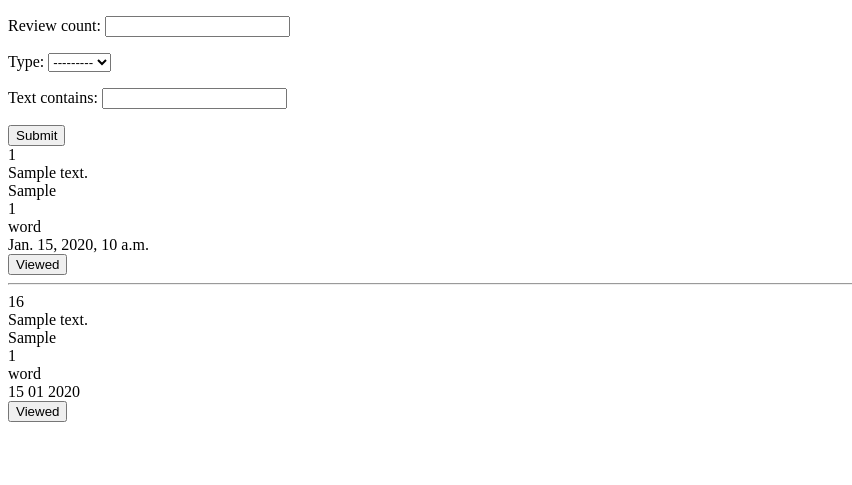
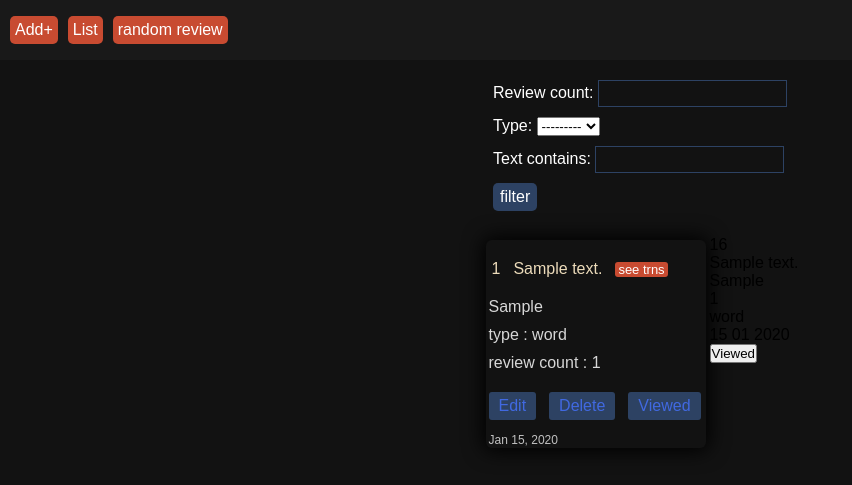
Before and after one commit to alirahmnicode/learnewgu, a Django app: page /vocab/list/ in a window 1280 px wide. Shown: the top 485 px of the page, without its empty margins (0-852 px from the left). Run offline with Django 4.2, Linux system fonts and the light colour scheme; a user stored in the database is signed in; tables that the repository leaves empty hold one stand-in row (values such as "Sample post"); data that the repository does not hold is empty.

Commit message:
add css style

```diff
--- a/core/templates/core/list.html
+++ b/core/templates/core/list.html
@@ -5,30 +5,60 @@
 <title>list of vocabulary</title>
 {% endblock head %}
 
+{% block nav %}
+{% include 'inc/nav.html' %}
+{% endblock nav %}
+
 {% block content %}
+<div class="content">
     <div class="filters">
         <form method="get">
             {{ filter.form.as_p }}
-        <input type="submit" />
+            <input type="submit" value="filter"/>
         </form>
     </div>
-
     <div class="vocabs">
         {% for obj in filter.qs %}
+        <div class="box">
             <div>
-        <div>{{ forloop.counter }}</div>
-        <div>{{obj.text}}</div>
-        <div>{{obj.translation}}</div>
-        <div class="view-count">{{obj.review_count}}</div>
-        <div>{{obj.type}}</div>
-        <div>{{obj.created}}</div>
-        <div>
-            <input type="hidden" name="pk" value="{{vocab.pk}}">
-            <button class="viewed">Viewed</button>
+                <div class="text mr">
+                    <div class="mr">{{forloop.counter}}</div>
+                    <div class="mr"><span>{{obj.text}}</span></div>
+                    <div class="mr">
+                        <button>see trns</button>
                     </div>
                 </div>
-    <hr>
+                <div class="translation mr">
+                    <span>{{obj.translation}}</span>
+                </div>
+            </div>
+            <div>
+                <div class="info">
+                    <div class="mr">
+                        <span>type : {{obj.type}}</span>
+                    </div>
+                    <div class="mr">
+                        <span>review count : {{obj.review_count}}</span>
+                    </div>
+                </div>
+                <div class="manage">
+                    <div class="mr">
+                        <a href="{% url 'core:edit' pk=obj.pk %}">Edit</a>
+                    </div>
+                    <div class="mr">
+                        <a href="{% url 'core:delete' pk=obj.pk %}">Delete</a>
+                    </div>
+                    <div class="mr">
+                        <a href="{% url 'core:delete' pk=obj.pk %}">Viewed</a>
+                    </div>
+                </div>
+                <div class="date">
+                    <span>{{obj.created|date:"M d, Y"}}</span>
+                </div>
+            </div>
+        </div>
         {% endfor %}
+    </div>
 </div>
 
 {% endblock content %}
@@ -37,5 +67,5 @@
 <script src="https://code.jquery.com/jquery-3.6.0.min.js"
     integrity="sha256-/xUj+3OJU5yExlq6GSYGSHk7tPXikynS7ogEvDej/m4=" crossorigin="anonymous"></script>
 <script src="{% static 'js/view.js' %}"></script>
-<script src="{% static 'js/loader.js' %}"></script>
+<script src="{% static 'js/loader.js' %}?{% now 'U' %}"></script>
 {% endblock js %}
--- /dev/null
+++ b/static/css/style.css
@@ -0,0 +1,113 @@
+* {
+    padding: 0;
+    margin: 0;
+    box-sizing: border-box;
+}
+
+a {
+    text-decoration: none;
+}
+
+body {
+    background-color: #121212;
+    font-family: sans-serif;
+}
+
+nav {
+    background-color: #191919;
+    height: 60px;
+    display: flex;
+    align-items: center;
+}
+
+nav>a {
+    background-color: #C84B31;
+    color: #fff;
+    border-radius: 5px;
+    padding: 5px;
+    margin: 0 0 0 10px;
+}
+
+.vocabs {
+    display: flex;
+    justify-content: center;
+    flex-wrap: wrap;
+    margin-top: 25px;
+}
+
+.box {
+    width: 220px;
+    margin: 4px;
+    border-radius: 6px;
+    background-color: #121212;
+    box-shadow: 0px 0 20px 3px #000;
+    color: #d7d7d7;
+}
+
+.text {
+    color: #ECDBBA;
+    display: flex;
+}
+
+.text button {
+    padding: 0 3px;
+    background-color: #C84B31;
+    border: none;
+    border-radius: 3px;
+    cursor: pointer;
+    color: #fff;
+    font-size: 13px;
+}
+
+.manage {
+    display: flex;
+}
+
+.manage>div {
+    padding: 5px 10px;
+    background-color: #2D4263;
+    border-radius: 3px;
+}
+
+.manage a {
+    color: royalblue;
+}
+
+.date>span {
+    color: #c1c1c1;
+    font-size: 12px;
+    margin: 3px;
+}
+
+.mr {
+    margin: 10px 10px 10px 3px;
+}
+
+.filters {
+    display: flex;
+    justify-content: center;
+    margin: 20px 0;
+}
+
+.filters form>p {
+    margin-bottom: 10px;
+    color: #fff;
+}
+
+.filters form input {
+    background-color: #121212;
+    color: #fff;
+    border: 1px solid #2D4263;
+    padding: 5px;
+    outline: none;
+}
+
+.filters form input[type=submit] {
+    background-color: #2D4263;
+    border: none;
+    border-radius: 5px;
+    cursor: pointer;
+    padding: 5px 7px;
+    font-size: 16px;
+    font-family: sans-serif;
+}
--- a/templates/base.html
+++ b/templates/base.html
@@ -1,3 +1,4 @@
+{% load static %}
 <!DOCTYPE html>
 <html lang="en">
 
@@ -5,6 +6,7 @@
     <meta charset="UTF-8">
     <meta http-equiv="X-UA-Compatible" content="IE=edge">
     <meta name="viewport" content="width=device-width, initial-scale=1.0">
+    <link rel="stylesheet" href="{% static 'css/style.css' %}?{% now 'U' %}">
     {% block head %}
     {% endblock head %}
 </head>
--- a/templates/inc/nav.html
+++ b/templates/inc/nav.html
@@ -1,4 +1,5 @@
 <nav>
-    <a href="{% url 'core:dashboard' %}">dashboard</a>
-    <a href="/">home</a>
+    <a href="{% url 'core:add' %}">Add+</a>
+    <a href="{% url 'core:list' %}">List</a>
+    <a href="{% url 'core:random' %}">random review</a>
 </nav>
```
Also changed, not shown: core/templates/core/dashboard.html (+39 -14 lines). Lines whose indentation alone changed are shown as unchanged.
